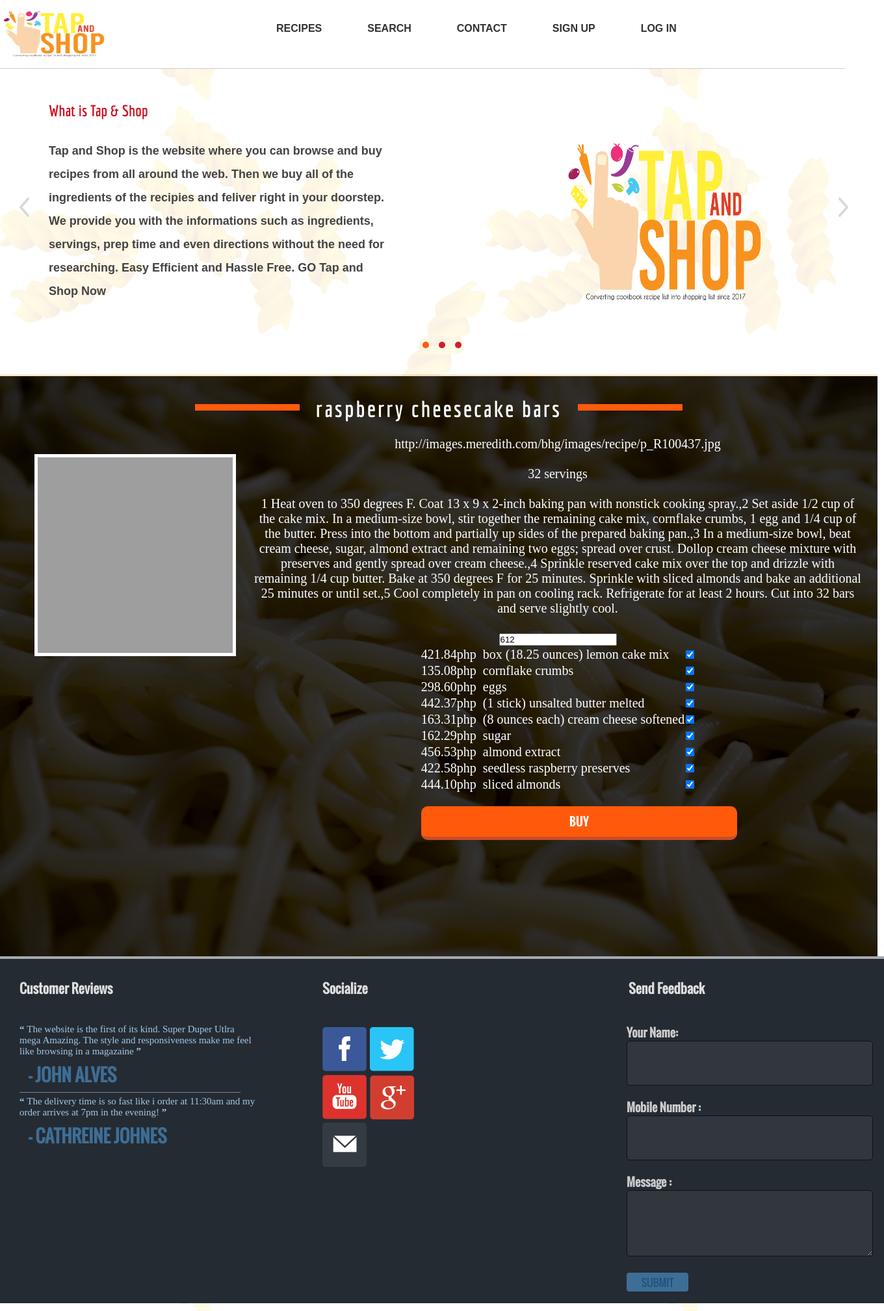
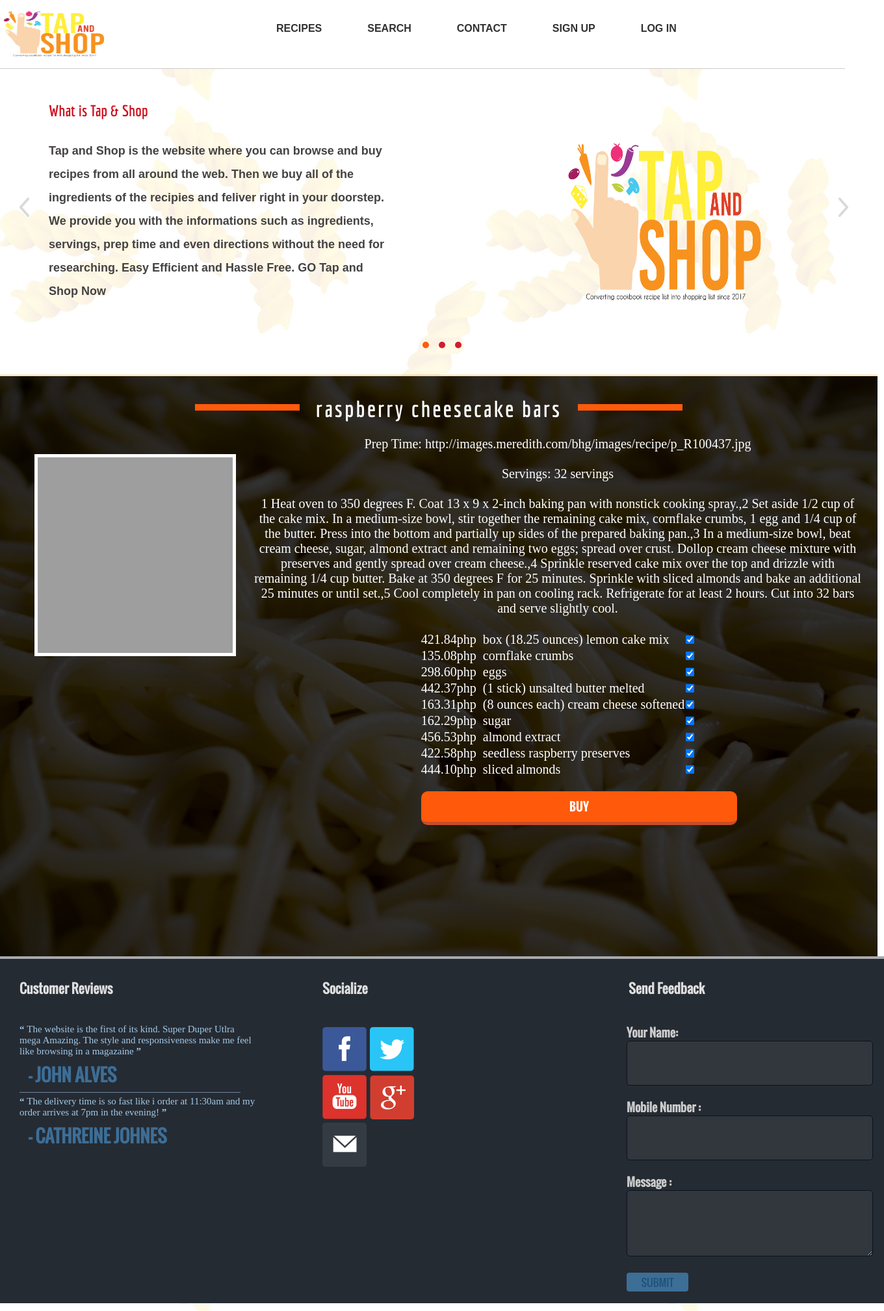
Before and after one commit to angelosuinan/recipemanagementsystem, a Django app: page /products/recipe/612/ in a window 1360 px wide. Shown: the whole page at 65% size. Run offline with Django 3.2, Linux system fonts and the light colour scheme; data comes from the database, SQL or seed files in the repository; grey boxes are pictures that could not be loaded.

Commit message:
edit templates

```diff
--- a/recipemanagement/assets/css/style.css
+++ b/recipemanagement/assets/css/style.css
@@ -179,7 +179,7 @@ float:left; margin-left:45px;}
 	height: 100%;
 	float: left;
 	clear: none;
-	width:1100px;
+	width:500px;
 }
 
 
--- a/recipemanagement/templates/recipe/recipe_detail.html
+++ b/recipemanagement/templates/recipe/recipe_detail.html
@@ -6,14 +6,13 @@
         <img src="{{ recipe.img_url }}" width = "300" height="301"  >
     </div>
         <p style="color:white;">{{ recipe.description }}</p><br>
-        <p style= "color:white;">{{ recipe.prep_time }}</p><br>
-        <p style = "color:white;">{{ recipe.servings }}</p><br>
+        <p style= "color:white;">Prep Time: {{ recipe.prep_time }}</p><br>
+        <p style = "color:white;">Servings: {{ recipe.servings }}</p><br>
         <p style = "color:white;">{{ recipe.direction }}</p><br>
         </div>
         <center><table>
                 <form action="{% url 'pages:recipe_buy' pk=recipe.pk %}" method="get">
                     {% csrf_token %}
-                    <input type="text" id="q" name="q" value="{{recipe.pk}}" >
         {% for product in products %}
             <tr>
                 <td style="color:white;"><span id='total'>{{product.price}}php</span>&nbsp;
```
Also changed, not shown: recipemanagement/templates/recipe/recipe_list.html (+7 -5 lines).
